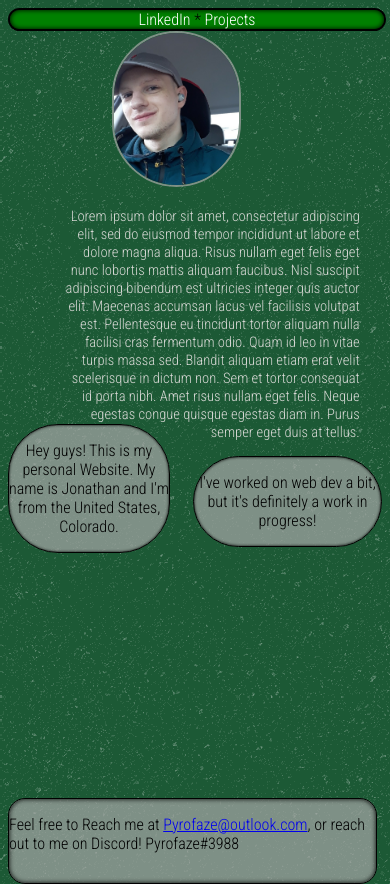
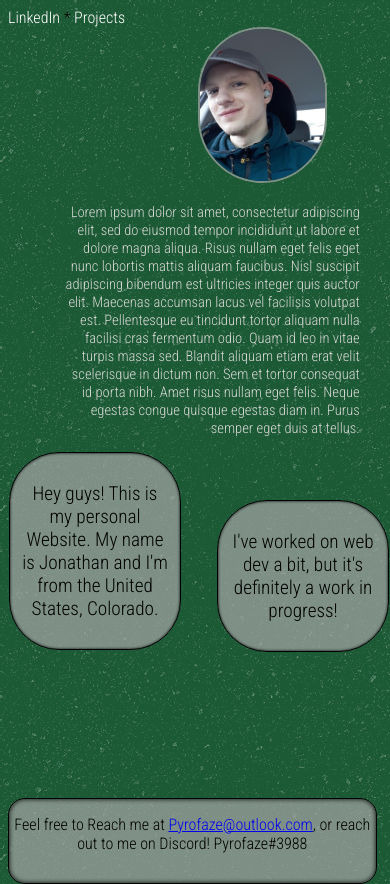
Before and after one commit to Pyronado/Pyronado.github.io, a plain HTML site: page index.html in a window 390 px wide. Drawn offline with Linux system fonts and the light colour scheme.

Commit message:
Add files via upload

```diff
--- a/CSS/PersonalPage.css
+++ b/CSS/PersonalPage.css
@@ -8,10 +8,13 @@ body{ font-family: 'Raleway', sans-serif;
 box-sizing: border-box;
 }
 
-#left{height:100%;
+#left{left:0px;
+    height:100%;
+    margin:auto auto auto 0px;
     width:50%;
+    padding-left:10px;
+    padding-right:10px;
     font-size:120%;
-    float:left;
 background-color:rgba(169,169,169,0.7);
 border-radius:50px;
 bottom:10%;
@@ -21,11 +24,15 @@ position: relative;
    -webkit-box-shadow: inset 0 0 3px #000000;
    box-shadow:         inset 0 0 3px #000000;}
 
-#right{ height:100%;
+#right{ right:0px;
+     height:100%;
     width:50%;
+    margin:auto 0px auto auto;
     font-size:120%;
     bottom:3.3em;
-    float:right;
+    clear: both;
+    padding-left:10px;
+    padding-right:10px;
 background-color:rgba(169,169,169,0.7);
 border-radius:50px;
 position: relative;
@@ -36,7 +43,7 @@ border:1px solid black;}
 
 .text{text-align:center;}
 
-header{height:25%;
+nav{height:25%;
 width: 100%;
 background-color:green;
 border-radius:20px;
@@ -57,7 +64,7 @@ footer{position: absolute;
     box-shadow:         inset 0 0 5px #000000;
     border:1px solid black;
     border-radius: 25;
-
+text-align: center;
 }
 
 #bio{font-size:1em;
@@ -66,7 +73,8 @@ text-align:right;
 width:80%;
 left:15%;
 bottom:4em;
-position: relative;}
+position: relative;
+font-size: .9em;}
 
 article{height:50%;
 width: 99%;
@@ -78,7 +86,7 @@ font-size:130%;}
   }
   #jon{width: 6em;
 height:10%;
-border-radius:75px;
+border-radius:250px;
 border: 0.1em solid rgba(169,169,169,0.7);
 left:4em;
 top:4em;
@@ -89,30 +97,37 @@ position: relative;}
 text-decoration: none;
 
 }
-.links:hover{font-size:110%;
-color:blue;}
+.links:hover{font-size:120%;
+color:blue;
+font-style: oblique;}
 @media only screen and (max-width:600px){
     html{overflow:auto;}
     body{}
-    #right{}
     #bio{font-size:.7em;
     width:80%;
 bottom:-5%;}
-    #left{bottom:-15%;
-    font-size:1em;
-width:10em;
-left:0em;
-bottom:2em;}
-    #right{bottom:15%;
-    font-size:1em;
+    #left{padding:10px 10px 10px 10px;
+    margin:auto;
+width:40%;
+left:-100px;
+}
+    #right{width:40%;
+        margin:auto;
+        left:108px;
+        padding:10px 10px 10px 10px;
+    bottom:150px;
 }
     article{}
     footer{bottom:0;}
     #jon{top:0em;
-    left:5em;}
+    clear:both;
+left:190px;}
     .links{}
     footer{width:94%;
     border-radius:17px;
 bottom:-2.5em;
 }
     }
+    .container-foreground{max-width:960px;
+    margin:auto;
+}
```
